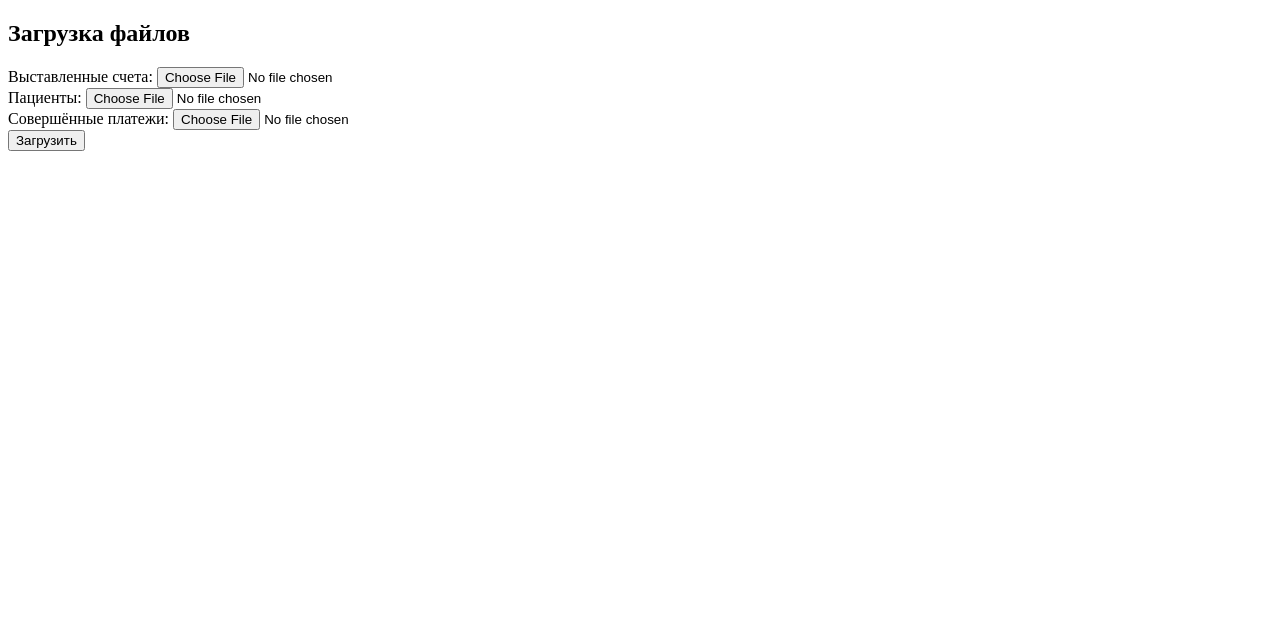
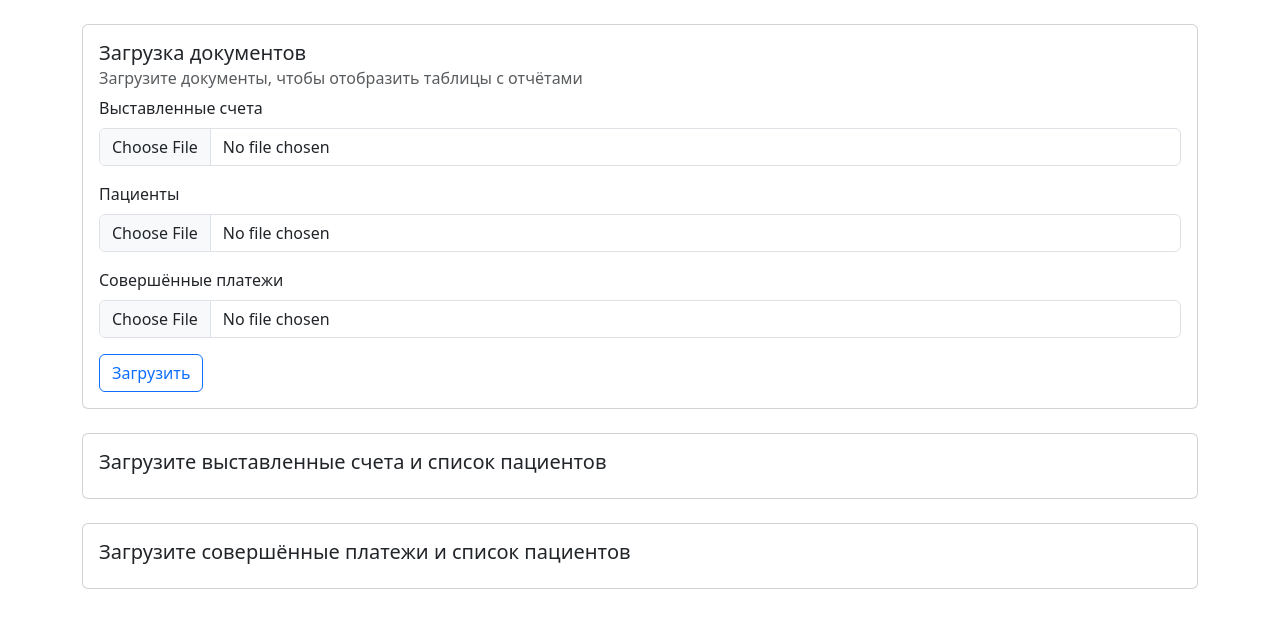
Before and after one commit to Wladimix/processing-patient-data-in-excel, a PHP site: page / in a window 1280 px wide. Shown: the top 628 px of the page. Run offline with PHP 8.4, Linux system fonts and the light colour scheme; some libraries are stand-ins or nearby versions.

Commit message:
implementation of the layout

```diff
--- a/App/HTML.php
+++ b/App/HTML.php
@@ -5,7 +5,7 @@ class HTML
 
     public static function buildTotalInvoicesTable($totalInvoices)
     {
-        $table = '<table>';
+        $table = '<table class="table table-striped mt-4">';
 
         foreach ($totalInvoices as $row) {
             $table .= '<tr>';
@@ -21,7 +21,7 @@ class HTML
 
     public static function buildTotalPaymentsTable($totalPayments)
     {
-        $table = '<table>';
+        $table = '<table class="table table-striped mt-4">';
 
         foreach ($totalPayments as $row) {
             $table .= '<tr>';
--- a/index.php
+++ b/index.php
@@ -15,6 +15,8 @@
 <head>
     <meta charset="UTF-8">
     <meta name="viewport" content="width=device-width, initial-scale=1.0">
+    <link href="https://cdn.jsdelivr.net/npm/bootstrap@5.3.3/dist/css/bootstrap.min.css" rel="stylesheet" integrity="sha384-QWTKZyjpPEjISv5WaRU9OFeRpok6YctnYmDr5pNlyT2bRjXh0JMhjY6hW+ALEwIH" crossorigin="anonymous">
+    <script src="https://cdn.jsdelivr.net/npm/bootstrap@5.3.3/dist/js/bootstrap.bundle.min.js" integrity="sha384-YvpcrYf0tY3lHB60NNkmXc5s9fDVZLESaAA55NDzOxhy9GkcIdslK1eN7N6jIeHz" crossorigin="anonymous"></script>
     <title>Обработка данных пациентов</title>
 </head>
 <body>
@@ -34,28 +36,84 @@
         $totalInvoices = [];
         $totalPayments = [];
 
-        $totalInvoicesTable = null;
-        $totalPaymentsTable = null;
-
-        if (!empty($finalePrices) && !empty($FCs)) {
+        $totalInvoicesCondition = !empty($finalePrices) && !empty($FCs);
+        if ($totalInvoicesCondition) {
             $totalInvoices = Excel::generateAndGetTotalInvoices($finalePrices, $FCs);
         }
 
-        if (!empty($FCs) && !empty($phones) && !empty($payments)) {
+        $totalPaymentsCondition = !empty($FCs) && !empty($phones) && !empty($payments);
+        if ($totalPaymentsCondition) {
             $totalPayments = Excel::generateAndGetPayments($FCs, $phones, $payments);
         }
     ?>
 
-    <h2>Загрузка файлов</h2>
-    <form method="post" enctype="multipart/form-data">
-        <?= Constants::INVOICES_ISSUED ?>: <input type="file" name="uploads[<?= Constants::INVOICES_ISSUED_KEY ?>]" /><br />
-        <?= Constants::PATIENTS ?>: <input type="file" name="uploads[<?= Constants::PATIENTS_KEY ?>]" /><br />
-        <?= Constants::PAYMENTS_MADE ?>: <input type="file" name="uploads[<?= Constants::PAYMENTS_MADE_KEY ?>]" /><br />
-        <input type="submit" value="Загрузить" />
-    </form>
+    <div class="container mt-4">
+        <div class="card">
+            <div class="card-body">
 
-    <?= HTML::buildTotalInvoicesTable($totalInvoices); ?>
-    <?= HTML::buildTotalPaymentsTable($totalPayments); ?>
+                <h5 class="card-title">Загрузка документов</h5>
+
+                <? if (!$totalInvoicesCondition && !$totalPaymentsCondition): ?>
+                    <h6 class="card-subtitle mb-2 text-body-secondary">Загрузите документы, чтобы отобразить таблицы с отчётами</h6>
+                <? endif; ?>
+
+                <form method="post" enctype="multipart/form-data">
+                    <div class="mb-3">
+                        <label for="formFile1" class="form-label"><?= Constants::INVOICES_ISSUED ?></label>
+                        <input class="form-control" type="file" id="formFile1" name="uploads[<?= Constants::INVOICES_ISSUED_KEY ?>]" />
+                    </div>
+                    <div class="mb-3">
+                        <label for="formFile2" class="form-label"><?= Constants::PATIENTS ?></label>
+                        <input class="form-control" type="file" id="formFile2" name="uploads[<?= Constants::PATIENTS_KEY ?>]" />
+                    </div>
+                    <div class="mb-3">
+                        <label for="formFile3" class="form-label"><?= Constants::PAYMENTS_MADE ?></label>
+                        <input class="form-control" type="file" id="formFile3" name="uploads[<?= Constants::PAYMENTS_MADE_KEY ?>]" />
+                    </div>
+                    <button type="submit" class="btn btn-outline-primary">Загрузить</button>
+                </form>
+            </div>
+        </div>
+
+        <div class="card mt-4">
+            <div class="card-body">
+
+                <h5 class="card-title">
+                    <?php if ($totalInvoicesCondition): ?>
+                        Сумма всех счетов
+                    <?php else: ?>
+                        Загрузите выставленные счета и список пациентов
+                    <?php endif; ?>
+                </h5>
+
+                <?php
+                    if ($totalInvoicesCondition) {
+                        echo HTML::buildTotalInvoicesTable($totalInvoices);
+                    }
+                ?>
+            </div>
+        </div>
+
+        <div class="card mt-4">
+            <div class="card-body">
+
+                <h5 class="card-title">
+                    <?php if ($totalPaymentsCondition): ?>
+                        Сумма совершённых платежей
+                    <?php else: ?>
+                        Загрузите совершённые платежи и список пациентов
+                    <?php endif; ?>
+                </h5>
+
+                <?php
+                    if ($totalPaymentsCondition) {
+                        echo HTML::buildTotalPaymentsTable($totalPayments);
+                    }
+                ?>
+            </div>
+        </div>
+
+    </div>
 
 </body>
 </html>
```
